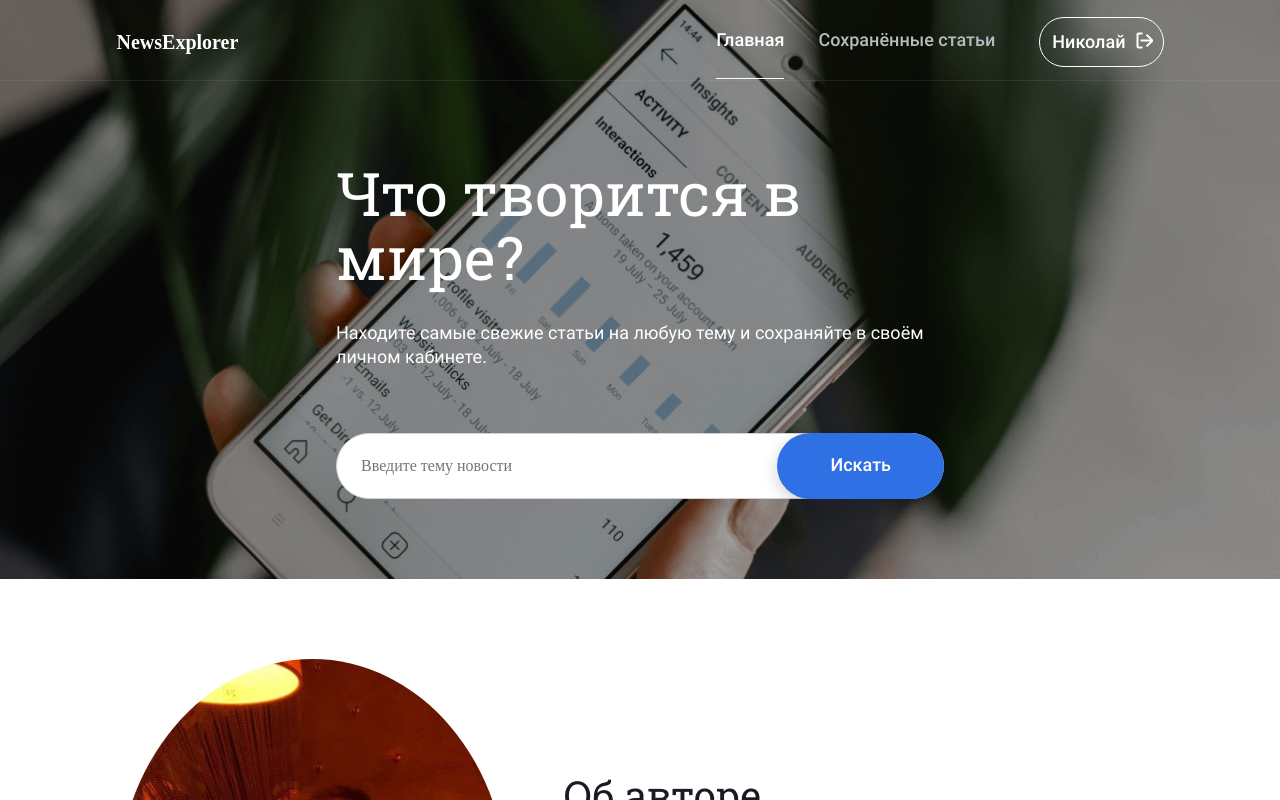
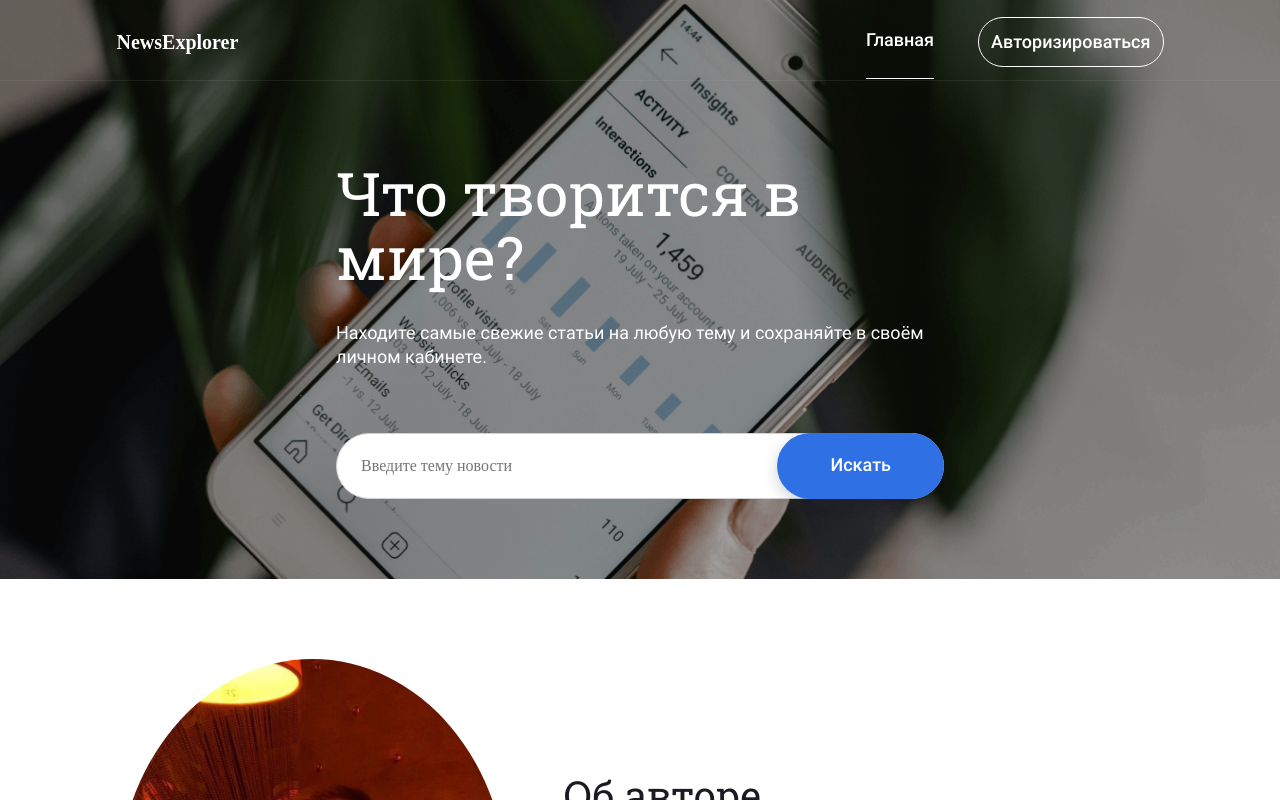
Before and after one commit to NickLobanov/news-explorer-frontend, a React (Create React App) app: page / in a window 1280 px wide. Shown: the top 800 px of the page. Built offline with nearby package versions, Linux system fonts and the light colour scheme.

Commit message:
add current user

```diff
--- a/src/components/App/App.js
+++ b/src/components/App/App.js
@@ -6,12 +6,13 @@ import Footer from '../Footer/Footer';
 import SavedNews from '../SavedNews/SavedNews';
 import PopupWithForm from '../PopupWithForm/PopupWithForm';
 import PopupWithMenu from '../PopupWithMenu/PopupWithMenu';
+import {CurrentUserContext} from '../../contexts/currentUserContext';
 import * as newsApi from '../../utils/NewsApi';
 
 
 function App() {
 
-  const [isLogged, setLogged] = React.useState(true);
+  const [isLogged, setLogged] = React.useState(false);
   const [isPopupWithFormOpen, setPopupWithFormClick] = React.useState(false);
   const [isPopupWithMenuOpen, setPopupWithMenuClick] = React.useState(false);
   const [cards, setCards] = React.useState([]);
@@ -49,6 +50,7 @@ function App() {
 
   return (
     <div className="page">
+      <CurrentUserContext.Provider value={currentUser}>
       <Switch>
         <Route exact path="/">
           <Main isLogged={isLogged}
@@ -66,6 +68,7 @@ function App() {
       <Footer />
       <PopupWithForm isOpen={isPopupWithFormOpen} isClose={closeAllPopup}/>
       <PopupWithMenu isLogged={isLogged} menuType={'mobile'} isOpen={isPopupWithMenuOpen} isClose={closeAllPopup}/>
+      </CurrentUserContext.Provider>
     </div>
   );
 }
--- a/src/components/Header/Header.js
+++ b/src/components/Header/Header.js
@@ -3,13 +3,13 @@ import './Header.css'
 import Navigation from '../Navigation/Navigation';
 import { Link } from 'react-router-dom';
 
-function Header({ isLogged, darkType, menuType, authBtnClick, burgerMenuClick, isMobileMenuActive, isClose }) {
+function Header({ isLogged, darkType, menuType, authBtnClick, burgerMenuClick, isMobileMenuActive, isClose, userName }) {
 
     return (
         <header className={`header header_${menuType}`}>
             <div className="header__container">
                 <Link to="/" className={`header__logo header__logo_${darkType}`}>NewsExplorer</Link>
-                <Navigation isLogged={isLogged} darkType={darkType} authBtnClick={authBtnClick} userName="Николай"/>
+                <Navigation isLogged={isLogged} darkType={darkType} authBtnClick={authBtnClick} userName={userName}/>
                 <div className={`header__burger-menu ${isMobileMenuActive && `header__burger-menu_active`}`} onClick={burgerMenuClick}></div>
                 <div className={`header__close-button ${isMobileMenuActive && `header__close-button_active`}`} onClick={isClose}></div>
             </div>
--- a/src/components/Main/Main.js
+++ b/src/components/Main/Main.js
@@ -4,9 +4,12 @@ import Header from '../Header/Header';
 import About from '../About/About';
 import NewsCardList from '../NewsCardList/NewsCardList';
 import Preloader from '../Preloader/Preloader';
+import { CurrentUserContext } from '../../contexts/currentUserContext';
 
 
 function Main({ isLogged, authBtnClick, burgerMenuClick, isMobileMenuActive, cardList, isCardVisible, formSubmit }) {
+
+    const currentUser = React.useContext(CurrentUserContext)
 
     const [keyword, setKeyword] = React.useState('');
     const [lastItem, setLastItem] = React.useState(3)
@@ -28,7 +31,12 @@ function Main({ isLogged, authBtnClick, burgerMenuClick, isMobileMenuActive, car
     return (
         <>
             <div className="main">
-                <Header isLogged={isLogged} authBtnClick={authBtnClick} burgerMenuClick={burgerMenuClick} isMobileMenuActive={isMobileMenuActive}/>
+                <Header isLogged={isLogged}
+                    authBtnClick={authBtnClick}
+                    burgerMenuClick={burgerMenuClick}
+                    isMobileMenuActive={isMobileMenuActive}
+                    userName={currentUser.name}
+                />
                 <form className="main__form" onSubmit={handleSubmit}>
                     <h1 className="main__title">Что творится в мире?</h1>
                     <p className="main__text">Находите самые свежие статьи на любую тему и сохраняйте в своём личном кабинете.</p>
```
